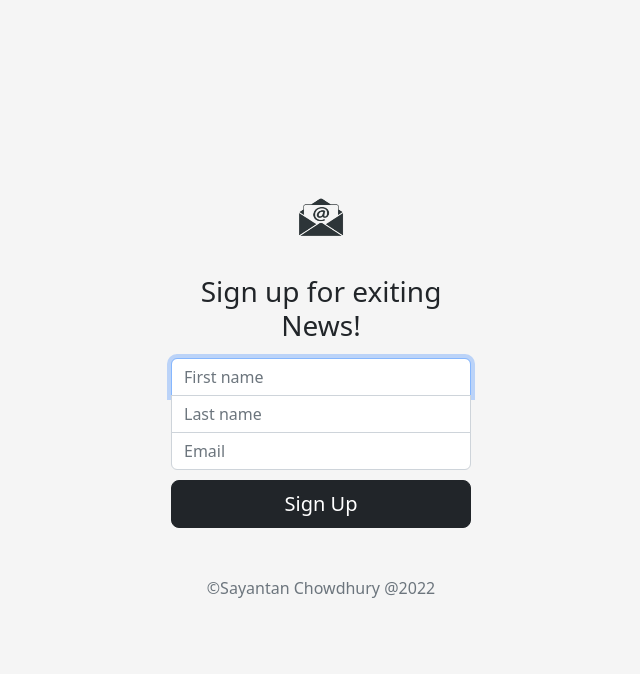
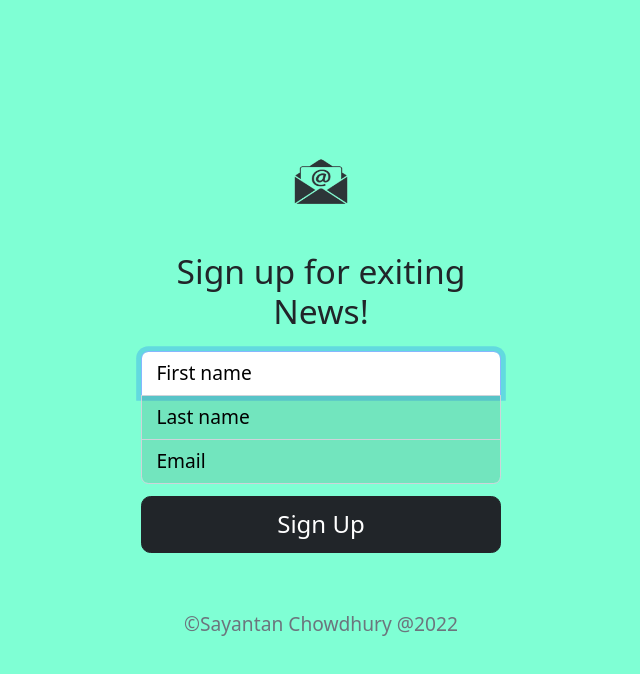
Before and after one commit to Sayantan615/Newletter, a website: page signup.html in a window 1280 px wide. Shown: the whole page, without its empty margins (319-959 px from the left). Drawn offline with nearby package versions, Linux system fonts and the light colour scheme.

Commit message:
style change

```diff
--- a/index.js
+++ b/index.js
@@ -41,6 +41,7 @@ app.post("/", (req, res) => {
   };
 
   const request = https.request(url, option, (response) => {
+    console.log(response.statusCode)
     if (response.statusCode === 200) {
       res.sendFile(__dirname + "/success.html");
     } else {
--- a/public/CSS/signup.css
+++ b/public/CSS/signup.css
@@ -8,7 +8,9 @@ body {
   align-items: center;
   padding-top: 40px;
   padding-bottom: 40px;
-  background-color: #f5f5f5;
+  background-color: aquamarine;
+  zoom: 120%;
+  -ms-zoom: 130%;
 }
 
 .form-signin {
@@ -22,21 +24,26 @@ body {
 
 .top {
   margin-bottom: -1px;
+  background-color: rgba(0, 0, 0, 0.1);
+
   border-bottom-right-radius: 0;
   border-bottom-left-radius: 0;
 }
 
-.middle{
-    margin-bottom: -1px;
-    border-radius: 0;
+.middle {
+  background-color: rgba(0, 0, 0, 0.1);
+  margin-bottom: -1px;
+  border-radius: 0;
 }
 
 .bottom {
+  background-color: rgba(0, 0, 0, 0.1);
   margin-bottom: 10px;
   border-top-left-radius: 0;
   border-top-right-radius: 0;
 }
 
-input::placeholder{
-    color: rebeccapurple;
+
+input::placeholder {
+  color: black !important;
 }
```
